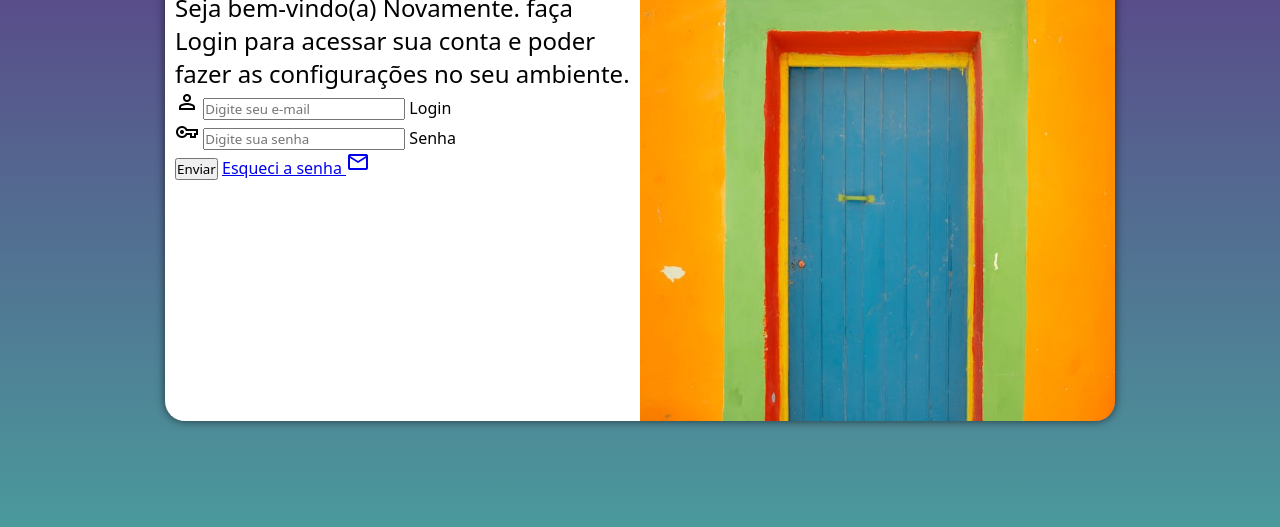
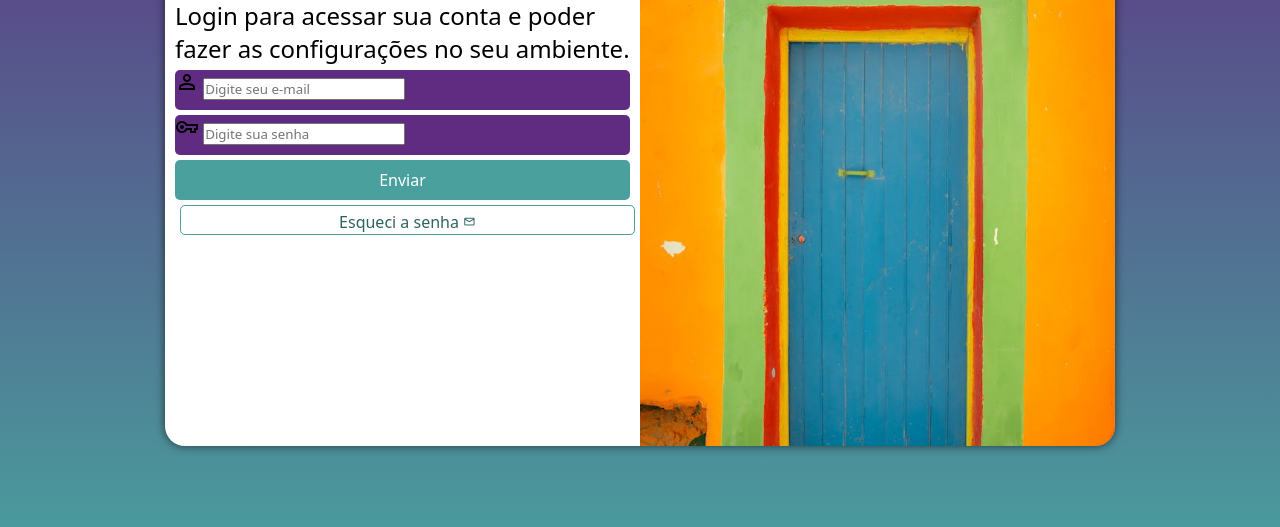
Before and after one commit to santosgg7/Projeto-login, a plain HTML site: page index.html in a window 1280 px wide. Shown: the part 229-756 px from the top of the page. Drawn offline with nearby package versions, Linux system fonts and the light colour scheme.

Commit message:
atualização de login

```diff
--- a/estilos/style.css
+++ b/estilos/style.css
@@ -26,7 +26,7 @@
     overflow: hidden;
     background-color: white;
     width: 250px;
-    height: 500px;
+    height: 550px;
     border-radius: 20px;
     box-shadow: 0px 0px 10px rgba(0, 0, 0, 0.61);
     transition: width .3s, height 0.3s;
@@ -44,12 +44,59 @@
 }
 section#login > div#formulario{
     display: block;
-    padding: 10px;
+   padding: 10px;
 }
 div#formulario > h1{
     text-align: center;
     margin-bottom: 10px;
 }
 div#formulario > p{
+    font-size: 0.8em;
+}
+form > div.campo{
+    background-color: #5f2c82;
+    width: 100%;
+    display: block;
+    height: 40px;
+    border-radius: 5px;
+    margin: 5px 0px;
+}
+div.campo > label{
+    display: none;
+}
+form > input[type=submit]{
+    display: block;
     font-size: 1em;
+    width: 100%;
+    height: 40px;
+    background-color: #49a09d;
+    color: white;
+    border: none;
+    border-radius: 5px;
+    cursor: pointer;
+
 }
+form > input[type=submit]:hover{
+    background-color:#2d615f ;
+}
+form > a.botao{
+
+ display: block;
+    text-align: center;
+    font-size: 1em;
+    width: 100%;
+    height: 30px;
+    background-color:#ffffff ;
+    border: 1px solid #49a09d;
+    border-radius: 5px;
+    text-decoration: none;
+    color: #2e6361;
+    padding-top: 5px;
+    margin: 5px;
+}
+form > a.botao:hover{
+background-color: #6cd3cf;
+}
+form > a.botao > span{
+    font-size: 0.8em;
+}
--- a/index.html
+++ b/index.html
@@ -21,7 +21,7 @@
  <div class="campo">
 <span class="material-symbols-outlined">person</span>
 <input type="email" name="login" id="ilogin" placeholder="Digite seu e-mail" required maxlength="30">
-<label for="ilogin">Login
+<label for="ilogin">
 
 </label>
  </div>
@@ -30,10 +30,10 @@
 vpn_key
 </span>
     <input type="password" name="senha" id="isenha" placeholder="Digite sua senha" autocomplete="current-password" required minlength="8" maxlength="20">
-     <label for="isenha">Senha</label>
+     <label for="isenha"></label>
  </div>
  <input type="submit" value="Enviar">
- <a href="esqueci.html"> Esqueci a senha <span class="material-symbols-outlined">mail</span></a>
+ <a class="botao" href="esqueci.html"> Esqueci a senha <span class="material-symbols-outlined">mail</span></a>
 </form>
 
             </div>
```
